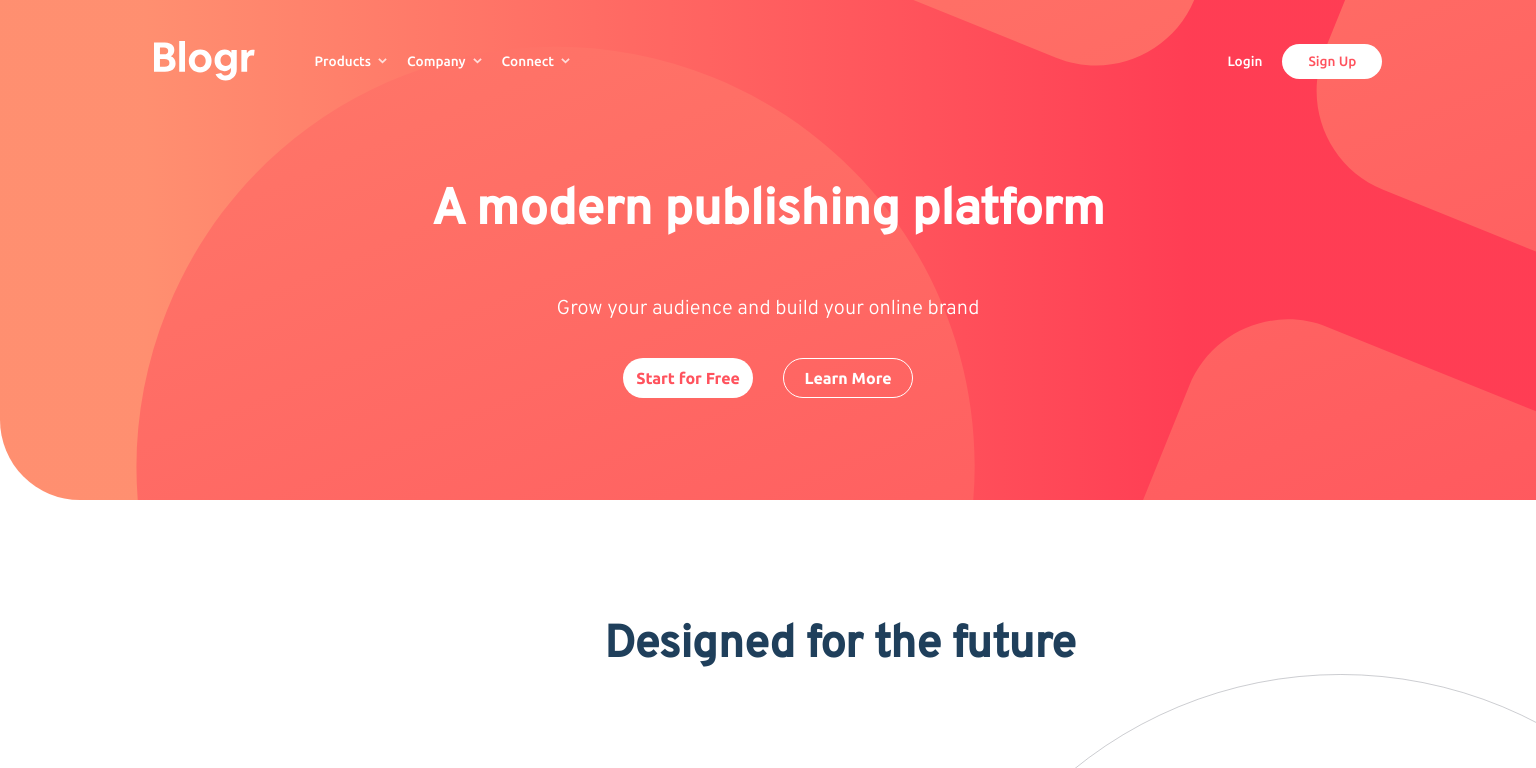
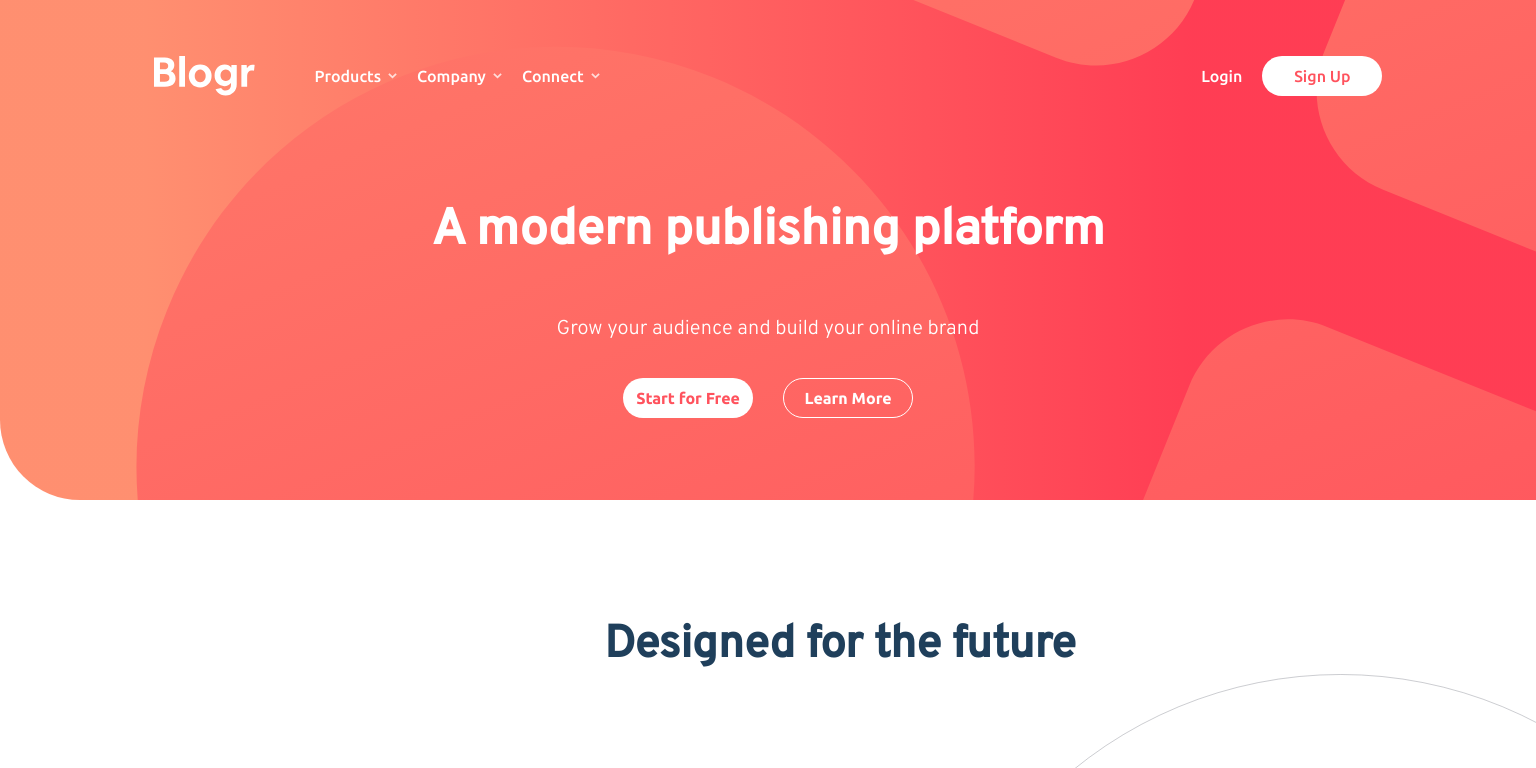
Before and after one commit to ZHADOW999/blogr-landing-page, a plain HTML site: page index.html in a window 1536 px wide. Shown: the top 768 px of the page. Drawn offline with Linux system fonts and the light colour scheme.

Commit message:
Update style.css

```diff
--- a/style.css
+++ b/style.css
@@ -54,7 +54,7 @@ body{
     align-items: center;
     margin: 0 auto;
     width: 80%;
-    padding-top: 30px;
+    padding-top: 40px;
 
 }
 
@@ -484,6 +484,18 @@ body{
   }
 
 
+ @media(min-width:1350px){
+    .nav-list{
+        font-size: 1rem;
+    }
+
+    .nav-but-2{
+        width: 120px;
+    height: 40px;
+    }
+  }
+
+
   @media(max-width:899px){
     .nav-list{
         position: absolute;
```
